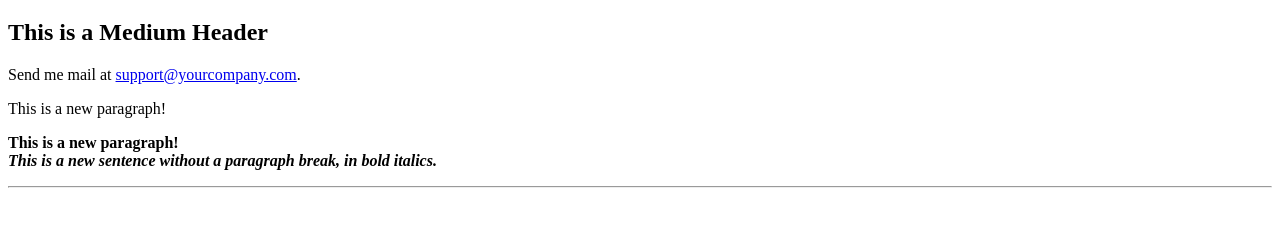
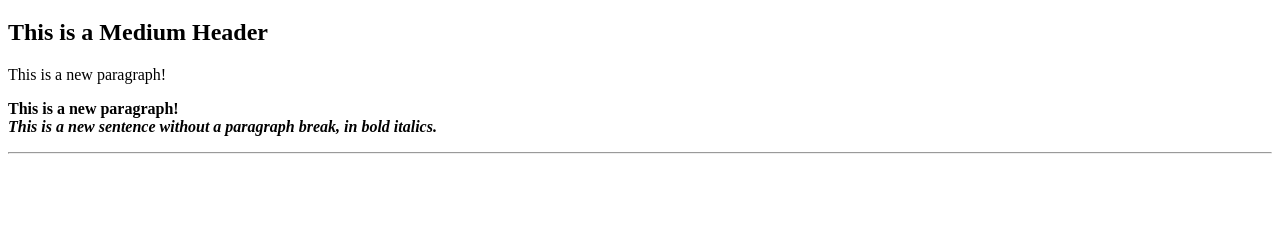
Before and after one commit to nawhanyate/git-demo, a plain HTML site: page index.html in a window 1280 px wide. Shown: the part 121-348 px from the top of the page. Drawn offline with Linux system fonts and the light colour scheme.

Commit message:
modified

```diff
--- a/index.html
+++ b/index.html
@@ -20,9 +20,7 @@ is a link to another nifty site
 
 <H2>This is a Medium Header</H2>
 
-Send me mail at <a href="mailto:support@yourcompany.com">
 
-support@yourcompany.com</a>.
 
 <P> This is a new paragraph!
 
```
Also changed, not shown: 1 other file.
